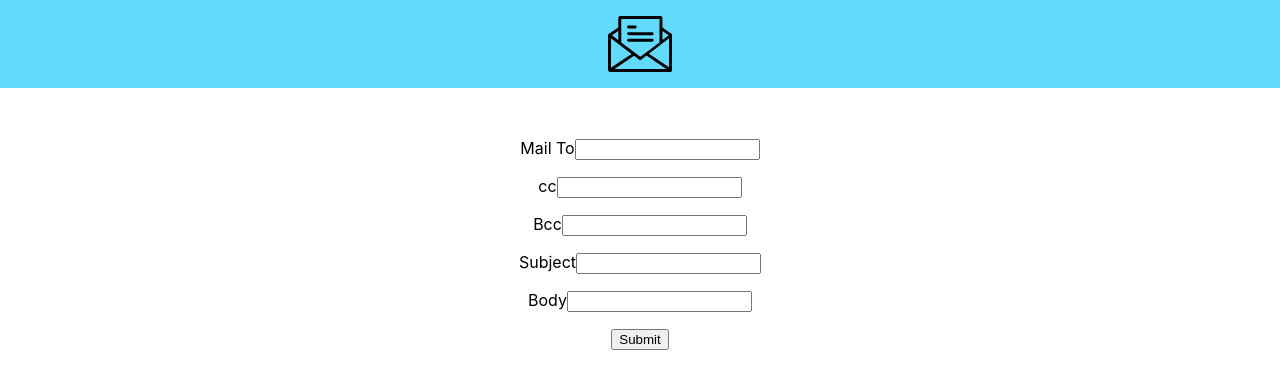
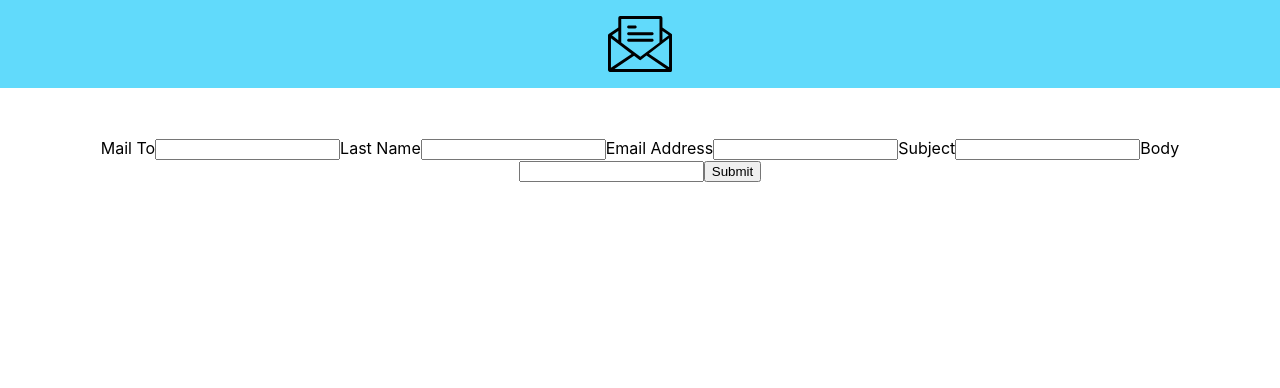
Before and after one commit to cgruppioni/email-template-builder, a React (Create React App) app: page / in a window 1280 px wide. Shown: the top 388 px of the page. Built offline with nearby package versions, Linux system fonts and the light colour scheme.

Commit message:
Formik uses React Context syntax

```diff
--- a/src/TemplateForm/index.tsx
+++ b/src/TemplateForm/index.tsx
@@ -1,106 +1,48 @@
 import React, { useState } from 'react'
-import { useFormik } from 'formik'
+import { Formik, Field, Form, ErrorMessage } from 'formik'
 import * as Yup from 'yup'
 
 export const TemplateForm = () => {
     const [formResponse, setFormResponse] = useState('')
 
-  const formik = useFormik({
-    initialValues: {
-      mailTo: '',
-      cc: '',
-      bcc: '',
-      subject: '',
-      body: '',
-    },
-    validationSchema: Yup.object({
+    return (
+        <>
+            <Formik
+                initialValues={{ mailTo: '', subject: '', body: '' }}
+                validationSchema={Yup.object({
                     mailTo: Yup.string()
+                        .max(15, 'Must be 15 characters or less')
                         .required('Required'),
                     subject: Yup.string()
+                        .max(15, 'Must be 15 characters or less')
                         .required('Required'),
                     body: Yup.string()
-        .required('Required')
-    }),
-    onSubmit: values => {
+                        .max(15, 'Must be 15 characters or less')
+                        .required('Required'),
+                })}
+                onSubmit={(values, { setSubmitting }) => {
                     setFormResponse('You successfully submit the form!')
-      // alert(JSON.stringify(values, null, 2))
-    },
-  })
-  return (
-    <>
-      <form onSubmit={formik.handleSubmit}>
-        <p>
+                }}
+            >
+                <Form>
                     <label htmlFor="mailTo">Mail To</label>
-          <input
-            id="mailTo"
-            name="mailTo"
-            type="text"
-            onChange={formik.handleChange}
-            onBlur={formik.handleBlur}
-            value={formik.values.mailTo}
-          />
-          {formik.touched.mailTo && formik.errors.mailTo ? (
-            <div>{formik.errors.mailTo}</div>
-          ) : null}
-        </p>
-        <p>
-          <label htmlFor="cc">cc</label>
-          <input
-            id="cc"
-            name="cc"
-            type="text"
-            onChange={formik.handleChange}
-            onBlur={formik.handleBlur}
-            value={formik.values.cc}
-          />
-          {formik.touched.cc && formik.errors.cc ? (
-            <div>{formik.errors.cc}</div>
-          ) : null}
-        </p>
-        <p>
-          <label htmlFor="bcc">Bcc</label>
-          <input
-            id="bcc"
-            name="bcc"
-            type="bcc"
-            onChange={formik.handleChange}
-            onBlur={formik.handleBlur}
-            value={formik.values.bcc}
-          />
-          {formik.touched.bcc && formik.errors.bcc ? (
-            <div>{formik.errors.bcc}</div>
-          ) : null}
-        </p>
-        <p>
+                    <Field name="mailTo" type="text" />
+                    <ErrorMessage name="mailTo" />
+                    <label htmlFor="cc">Last Name</label>
+                    <Field name="cc" type="text" />
+                    <ErrorMessage name="cc" />
+                    <label htmlFor="bcc">Email Address</label>
+                    <Field name="bcc" type="bcc" />
+                    <ErrorMessage name="bcc" />
                     <label htmlFor="subject">Subject</label>
-          <input
-            id="subject"
-            name="subject"
-            type="subject"
-            onChange={formik.handleChange}
-            onBlur={formik.handleBlur}
-            value={formik.values.subject}
-          />
-          {formik.touched.subject && formik.errors.subject ? (
-            <div>{formik.errors.subject}</div>
-          ) : null}
-        </p>
-        <p>
+                    <Field name="subject" type="text" />
+                    <ErrorMessage name="subject" />
                     <label htmlFor="body">Body</label>
-          <input
-            id="body"
-            name="body"
-            type="body"
-            onChange={formik.handleChange}
-            onBlur={formik.handleBlur}
-            value={formik.values.body}
-          />
-          {formik.touched.body && formik.errors.body ? (
-            <div>{formik.errors.body}</div>
-          ) : null}
-        </p>
+                    <Field name="body" type="text" />
+                    <ErrorMessage name="body" />
                     <button type="submit">Submit</button>
-      </form>
+                </Form>
+            </Formik>
             <p>{formResponse}</p>
         </>
     )
```
Lines whose indentation alone changed are shown as unchanged.
